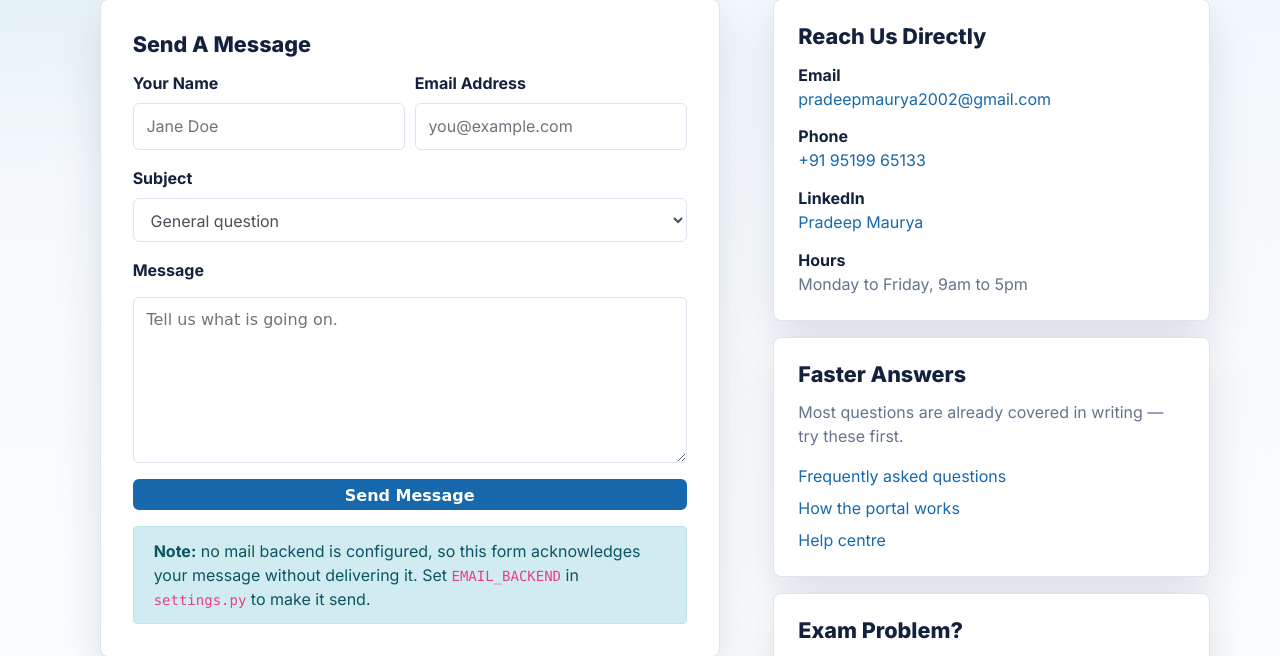
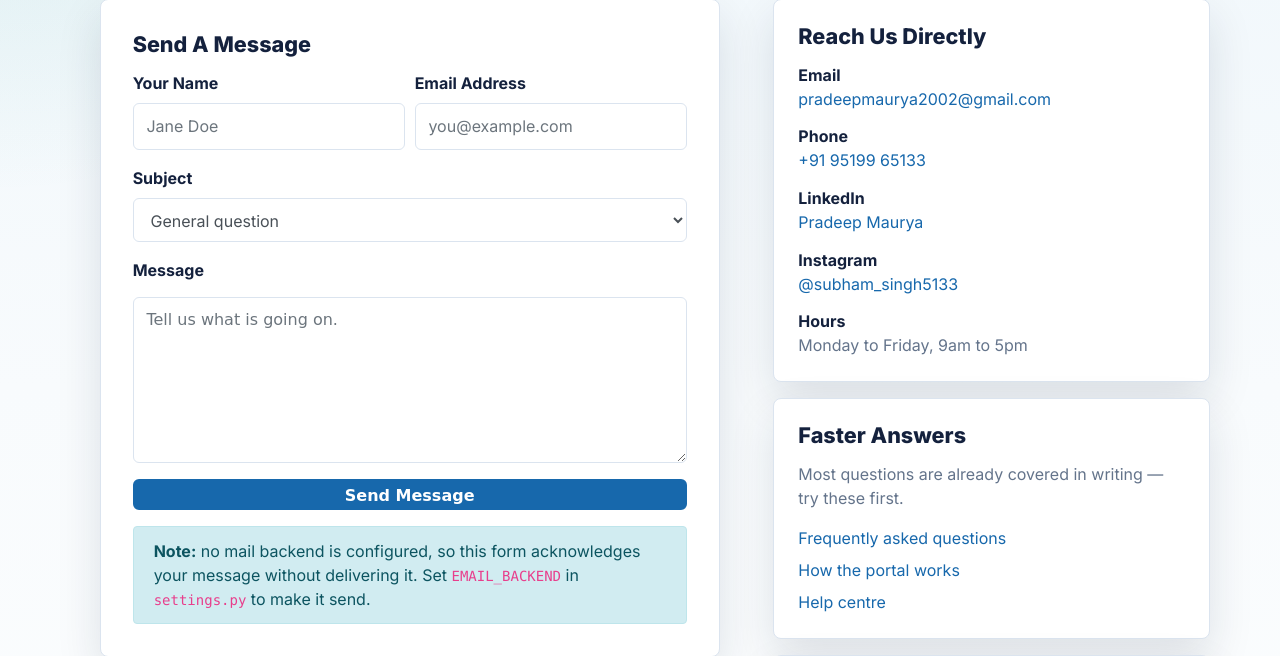
Before and after one commit to pradeepmaurya5133/Xamlysis, a Django app: page /contact/ in a window 1280 px wide. Shown: the part 286-942 px from the top of the page. Run offline with Django 3.2, Linux system fonts and the light colour scheme; parts of the project's set-up code (start-up, migrations or seed data) failed here and were passed over; some libraries are stand-ins or nearby versions; some web fonts are replaced.

Commit message:
Add the Instagram profile link to the footer and contact page
Wires the footer's Instagram icon to the real profile and lists the handle on
the contact page beside LinkedIn, with target="_blank" and
rel="noopener noreferrer" as for the other external links. The trailing "?" on
the supplied URL is dropped.

Facebook and Twitter remain placeholders.

Co-Authored-By: Claude Opus 5 (1M context) <noreply@anthropic.com>

```diff
--- a/template/base1.html
+++ b/template/base1.html
@@ -101,7 +101,9 @@
               <a href="https://www.linkedin.com/in/pradeep-maurya-b82b5820b"
                  target="_blank" rel="noopener noreferrer"
                  aria-label="LinkedIn"><i class="fa fa-linkedin"></i></a>
-              <a href="#" aria-label="Instagram"><i class="fa fa-instagram"></i></a>
+              <a href="https://www.instagram.com/subham_singh5133"
+                 target="_blank" rel="noopener noreferrer"
+                 aria-label="Instagram"><i class="fa fa-instagram"></i></a>
             </span>
           </div>
 
--- a/template/contact_page.html
+++ b/template/contact_page.html
@@ -67,6 +67,7 @@
         <p class="contact-line"><strong>Email</strong><br><a href="mailto:pradeepmaurya2002@gmail.com">pradeepmaurya2002@gmail.com</a></p>
         <p class="contact-line"><strong>Phone</strong><br><a href="tel:+919519965133">+91 95199 65133</a></p>
         <p class="contact-line"><strong>LinkedIn</strong><br><a href="https://www.linkedin.com/in/pradeep-maurya-b82b5820b" target="_blank" rel="noopener noreferrer">Pradeep Maurya</a></p>
+        <p class="contact-line"><strong>Instagram</strong><br><a href="https://www.instagram.com/subham_singh5133" target="_blank" rel="noopener noreferrer">@subham_singh5133</a></p>
         <p class="contact-line mb-0"><strong>Hours</strong><br>Monday to Friday, 9am to 5pm</p>
       </article>
 
```
